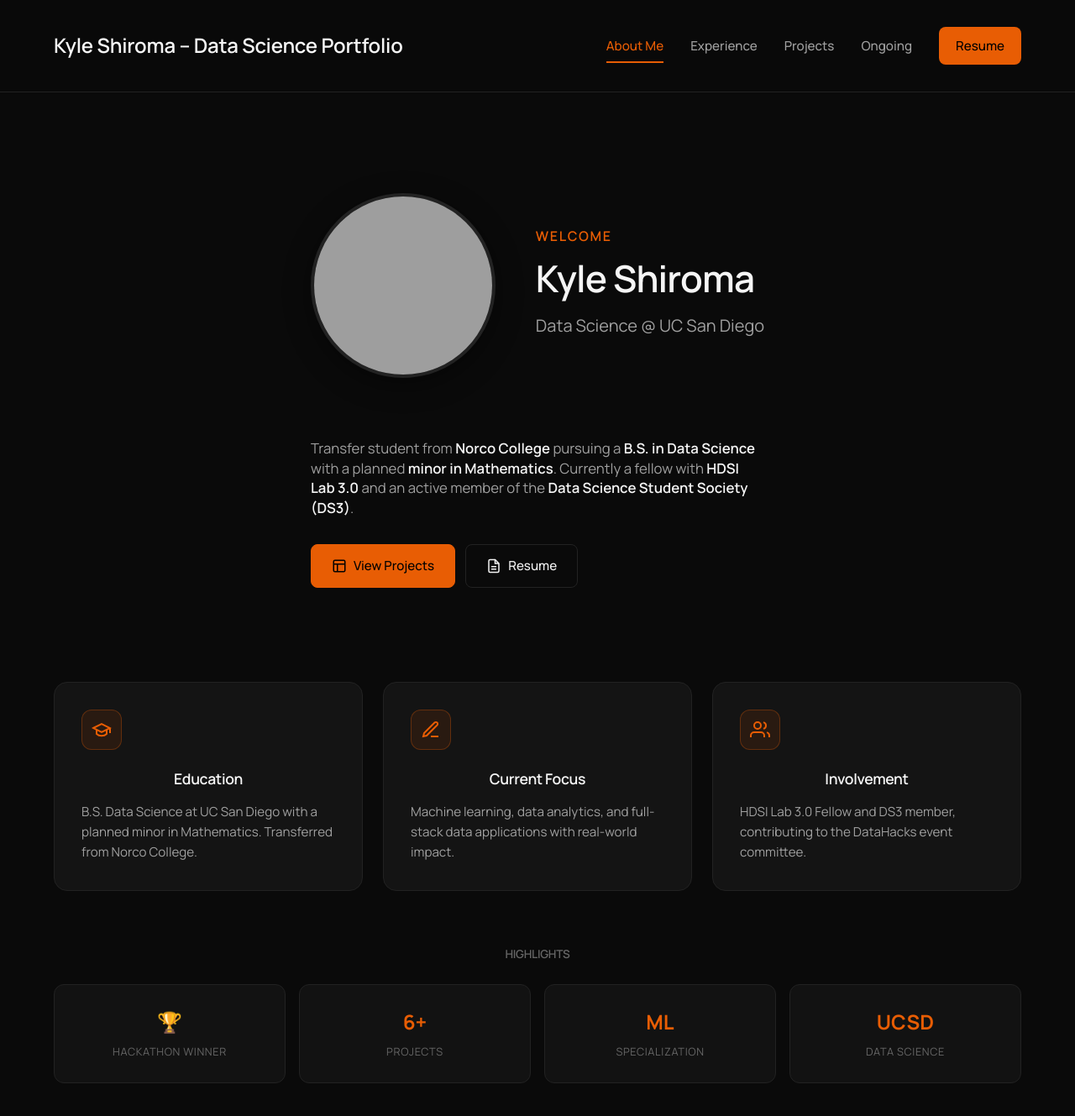
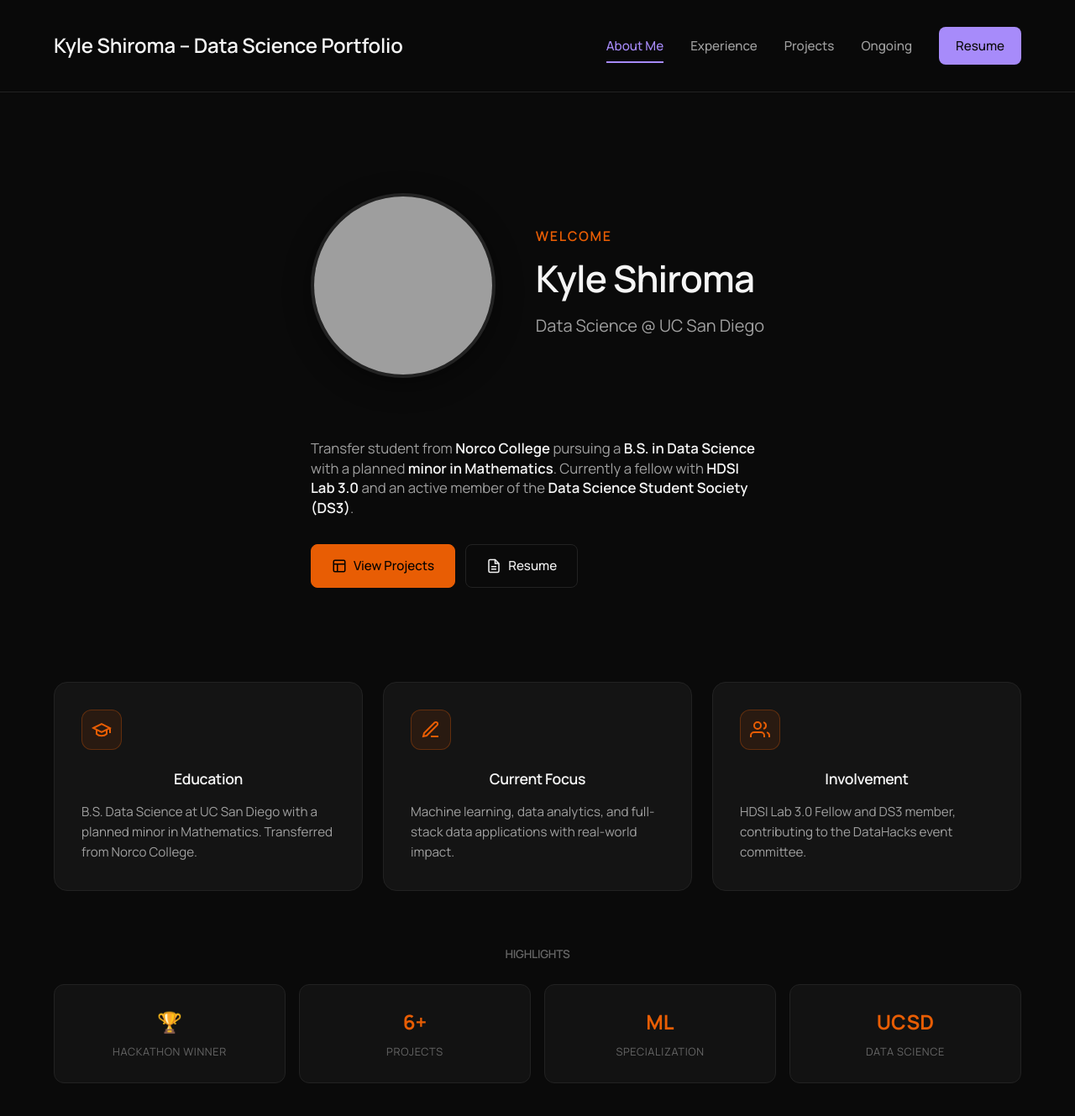
Before and after one commit to k-shiroma-code/k-shiroma-code.github.io, a Jekyll site: the page built from index.md, in a window 1280 px wide and 1400 px high. Shown: the top 1329 px of the window at 84% size. Built offline with Jekyll 4.4.1, drawn with Linux system fonts in a browser that asks for light colours; some web fonts are replaced; grey boxes are pictures that could not be loaded.

Commit message:
Update default.html

```diff
--- a/_layouts/default.html
+++ b/_layouts/default.html
@@ -20,9 +20,9 @@
        CSS Variables & Base Styles
     ======================================== */
     :root {
-      --accent: #e85d04;
-      --accent-soft: #f48c06;
-      --accent-glow: rgba(232, 93, 4, 0.15);
+      --accent: #a78bfa;
+      --accent-soft: #c4b5fd;
+      --accent-glow: rgba(167, 139, 250, 0.15);
       --surface: #0a0a0a;
       --surface-elevated: #141414;
       --surface-border: #222;
@@ -155,7 +155,7 @@
     /* Resume Button */
     .nav-button {
       background: var(--accent);
-      color: #000 !important;
+      color: #0a0a0a !important;
       font-weight: 600;
       padding: 0.6rem 1.25rem !important;
       border-radius: 8px;
@@ -377,7 +377,7 @@
           <a href="{{ '/projects/' | relative_url }}" {% if page.url == '/projects/' %}aria-current="page"{% endif %}>Projects</a>
           <a href="{{ '/ongoing-projects/' | relative_url }}" {% if page.url == '/ongoing-projects/' %}aria-current="page"{% endif %}>Ongoing</a>
           <a class="nav-button"
-             href="{{ '/assets/pdf/Kyle_Shiroma_Resume_PW.pdf' | relative_url }}"
+             href="{{ '/assets/pdf/Kyle_Shiroma_Data_Science_Resume (1).pdf' | relative_url }}"
              target="_blank"
              rel="noopener noreferrer">
             Resume
@@ -407,13 +407,13 @@
             </svg>
             GitHub
           </a>
-          <a href="https://linkedin.com/in/kshiroma" target="_blank" rel="noopener noreferrer">
+          <a href="https://linkedin.com/in/kyle-shiroma" target="_blank" rel="noopener noreferrer">
             <svg viewBox="0 0 24 24" fill="currentColor">
               <path d="M20.447 20.452h-3.554v-5.569c0-1.328-.027-3.037-1.852-3.037-1.853 0-2.136 1.445-2.136 2.939v5.667H9.351V9h3.414v1.561h.046c.477-.9 1.637-1.85 3.37-1.85 3.601 0 4.267 2.37 4.267 5.455v6.286zM5.337 7.433c-1.144 0-2.063-.926-2.063-2.065 0-1.138.92-2.063 2.063-2.063 1.14 0 2.064.925 2.064 2.063 0 1.139-.925 2.065-2.064 2.065zm1.782 13.019H3.555V9h3.564v11.452zM22.225 0H1.771C.792 0 0 .774 0 1.729v20.542C0 23.227.792 24 1.771 24h20.451C23.2 24 24 23.227 24 22.271V1.729C24 .774 23.2 0 22.222 0h.003z"/>
             </svg>
             LinkedIn
           </a>
-          <a href="mailto:kyleshiroma@example.com">
+          <a href="/cdn-cgi/l/email-protection#8ce7f5e0e9ffe4e5fee3e1edcce9f4ede1fce0e9a2efe3e1">
             <svg viewBox="0 0 24 24" fill="none" stroke="currentColor" stroke-width="2" stroke-linecap="round" stroke-linejoin="round">
               <rect x="2" y="4" width="20" height="16" rx="2"/>
               <path d="m22 7-8.97 5.7a1.94 1.94 0 0 1-2.06 0L2 7"/>
@@ -426,7 +426,7 @@
   </footer>
 
   <!-- Mobile Menu Script -->
-  <script>
+  <script data-cfasync="false" src="/cdn-cgi/scripts/5c5dd728/cloudflare-static/email-decode.min.js"></script><script>
     document.addEventListener('DOMContentLoaded', function() {
       const mobileToggle = document.querySelector('.mobile-menu-toggle');
       const navigation = document.querySelector('.main-navigation');
```
Also changed, not shown: other parts of _layouts/default.html (+1 -9 lines).
